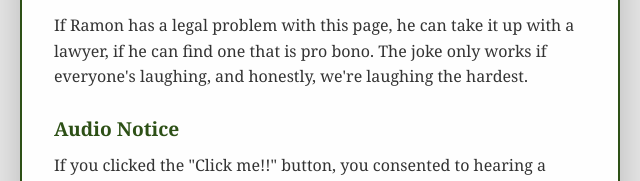
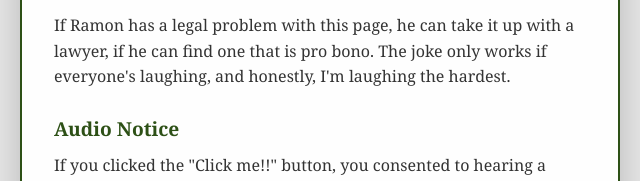
Before and after one commit to ramon-casass/quotation-rainbow, a plain HTML site: page disclaimer.html in a window 1280 px wide. Shown: the part 1002-1183 px from the top of the page, 320-960 px from the left. Drawn offline with Linux system fonts and the light colour scheme.

Commit message:
ramon casass latintwunkk
ramon casass latintwunkk

```diff
--- a/disclaimer.html
+++ b/disclaimer.html
@@ -135,7 +135,7 @@
 
   <h2>Parody and the Law</h2>
   <p>Parody is a recognized form of protected expression. Under U.S. and Tennessee law, parody is expressly recognized as a permitted use in right-of-publicity matters. This site is non-commercial, clearly labeled as a parody, and not confusingly presented as an official presence.</p>
-  <p>If Ramon has a legal problem with this page, he can take it up with a lawyer, if he can find one that is pro bono. The joke only works if everyone's laughing, and honestly, we're laughing the hardest.</p>
+  <p>If Ramon has a legal problem with this page, he can take it up with a lawyer, if he can find one that is pro bono. The joke only works if everyone's laughing, and honestly, I'm laughing the hardest.</p>
 
   <h2>Audio Notice</h2>
   <p>If you clicked the "Click me!!" button, you consented to hearing a voicemail that was left in the state of Tennessee which is a one-party state and consent is not required. We take no responsibility for your speakers being turned up too loud, or for the secondhand embarrassment you may feel on his behalf.</p>
```
